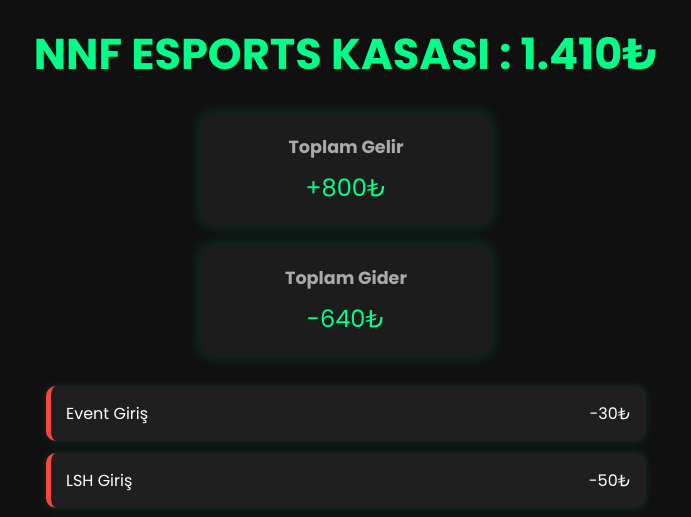
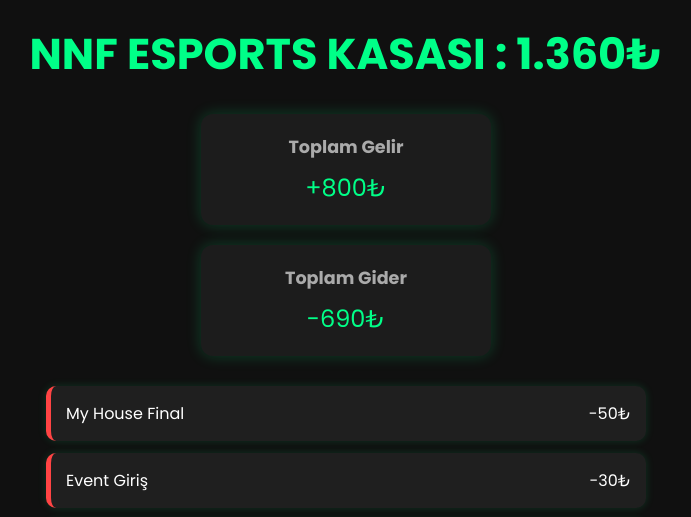
Before and after one commit to llkadir-a/No-Name-Force-Kasa, a plain HTML site: page index.html in a window 1280 px wide. Shown: the part 253-770 px from the top of the page, without its empty margins (294-985 px from the left). Drawn offline with Linux system fonts and the light colour scheme.

Commit message:
index.html

```diff
--- a/index.html
+++ b/index.html
@@ -174,7 +174,7 @@
 
   <header>
     <img src="f (1).png" alt="Takım Logosu" />
-    <div class="balance">NNF ESPORTS KASASI : 1.410₺</div>
+    <div class="balance">NNF ESPORTS KASASI : 1.360₺</div>
   </header>
 
 
@@ -185,7 +185,7 @@
     </div>
     <div class="summary-box">
       <h3>Toplam Gider</h3>
-      <p>-640₺</p>
+      <p>-690₺</p>
     </div>
   </div>
 
@@ -275,6 +275,10 @@
       <span>Event Giriş</span>
       <span>-30₺</span>
     </div>
+    <div class="transaction expense">
+      <span>My House Final</span>
+      <span>-50₺</span>
+    </div>
   </div>
 
   <footer>
```
